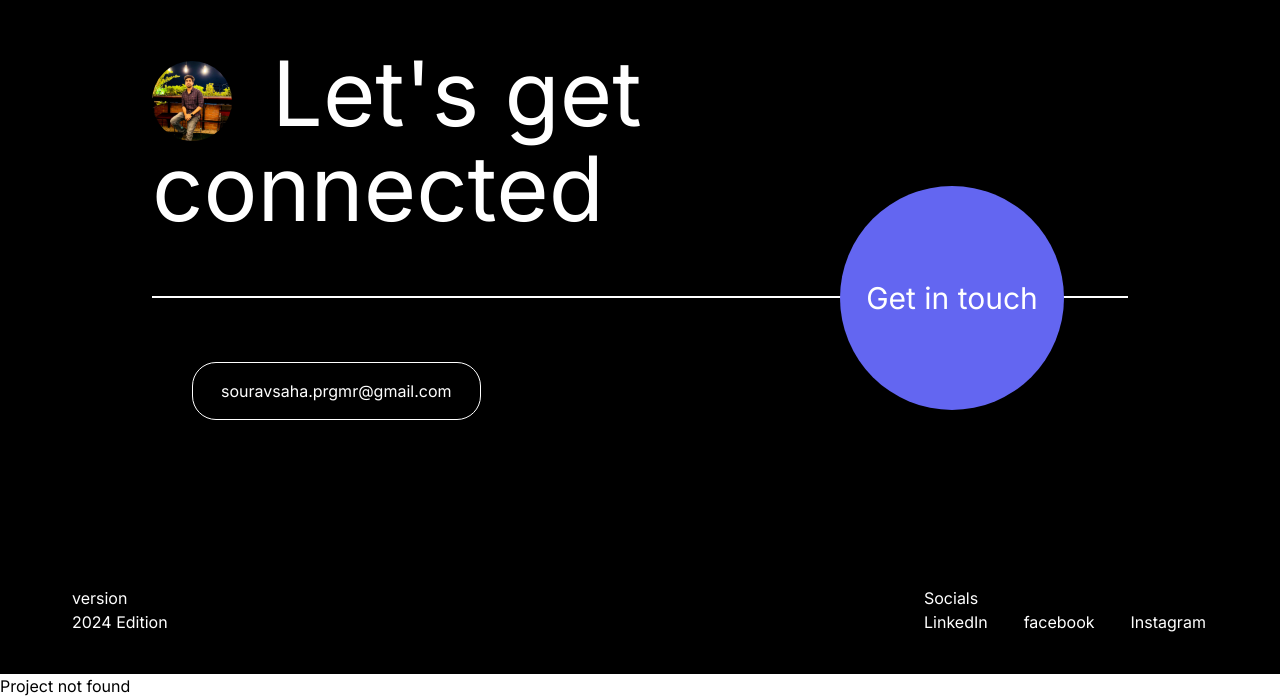
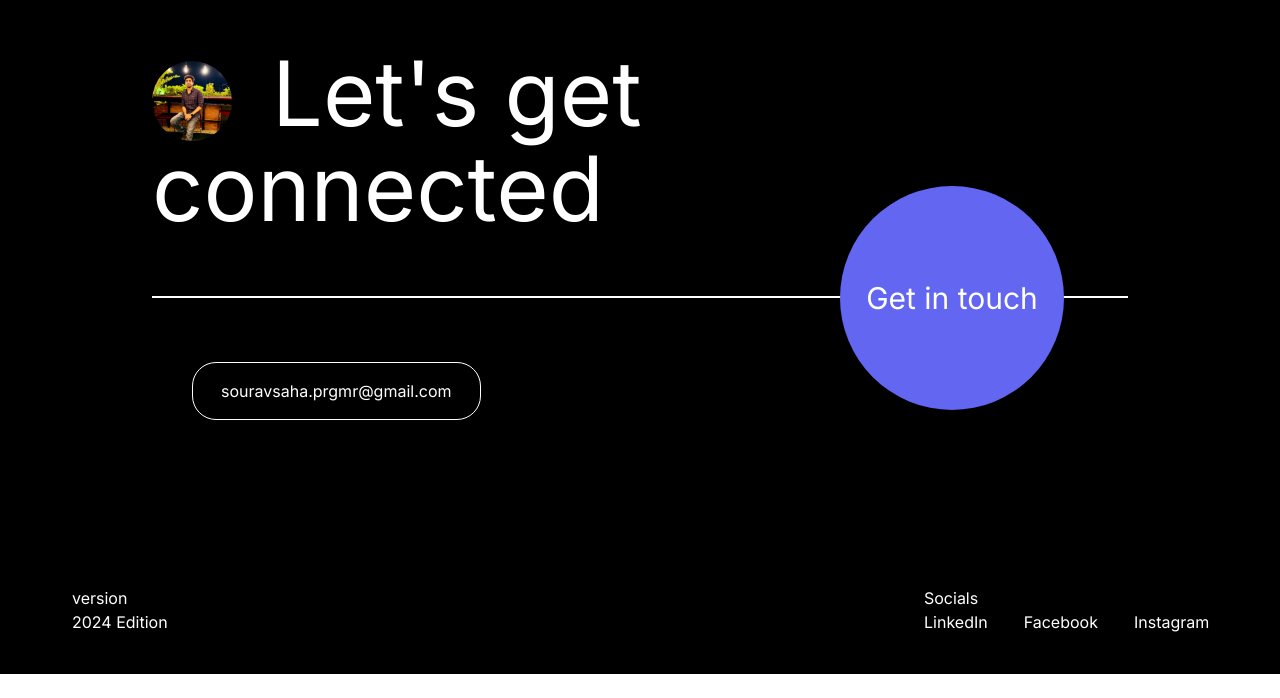
Before and after one commit to NULLcodehub/sourav_saha_sortfolio, a React (Vite) app: page / in a window 1280 px wide. Shown: the part 2350-3048 px from the top of the page. After the commit the page ends 3024 px from the top, so only its background shows below. Built offline with nearby package versions, Linux system fonts and the light colour scheme.

Commit message:
socilal media links a added to contact page

```diff
--- a/src/App.jsx
+++ b/src/App.jsx
@@ -66,10 +66,6 @@ const Main = () => {
       <section id='Contact'>
         <Contact />
       </section>
-
-      <ProjectDetails/>
-
-
     </>
   );
 };
--- a/src/components/Contact/Contact.jsx
+++ b/src/components/Contact/Contact.jsx
@@ -160,7 +160,7 @@ const Contact = () => {
                         </button>
                   </div>
                   <div className='text-white mx-16 md:mx-10 flex justify-center md:justify-normal ' >
-                    <button className='rounded-3xl py-4 px-7 relative  top-32 md:top-0 colorFillup hover:transition-colors ease-in hover:bg-indigo-500 delay-100 duration-100 hover:transform '>souravsaha.prgmr@gmail.com</button>
+                    <a href={`mailto:contact@example.com?subject=Inquiry%20about%20`}><button className='rounded-3xl py-4 px-7 relative  top-32 md:top-0 colorFillup hover:transition-colors ease-in hover:bg-indigo-500 delay-100 duration-100 hover:transform '>souravsaha.prgmr@gmail.com</button></a>
                   </div>
 
 
--- a/src/components/Footer/Footer.jsx
+++ b/src/components/Footer/Footer.jsx
@@ -13,9 +13,9 @@ const Footer = () => {
                     <div className=' w-3/12'>
                         <p className=''>Socials</p>
                         <span className='flex flex-row gap-8 md:flex md:gap-9'>
-                            <p>LinkedIn</p>
-                            <p>facebook</p>
-                            <p>Instagram</p>
+                            <a href="https://www.linkedin.com/in/sourav-kumar-saha-5b3a1b1aa/" target='blank'><p>LinkedIn</p></a>
+                            <a href="https://www.facebook.com/isshan.saha.1" target='blank'><p>Facebook</p></a>
+                            <a href="https://www.instagram.com/iam_isshan_/" target='blank'><p>Instagram</p></a>
 
                         </span>
 
```
